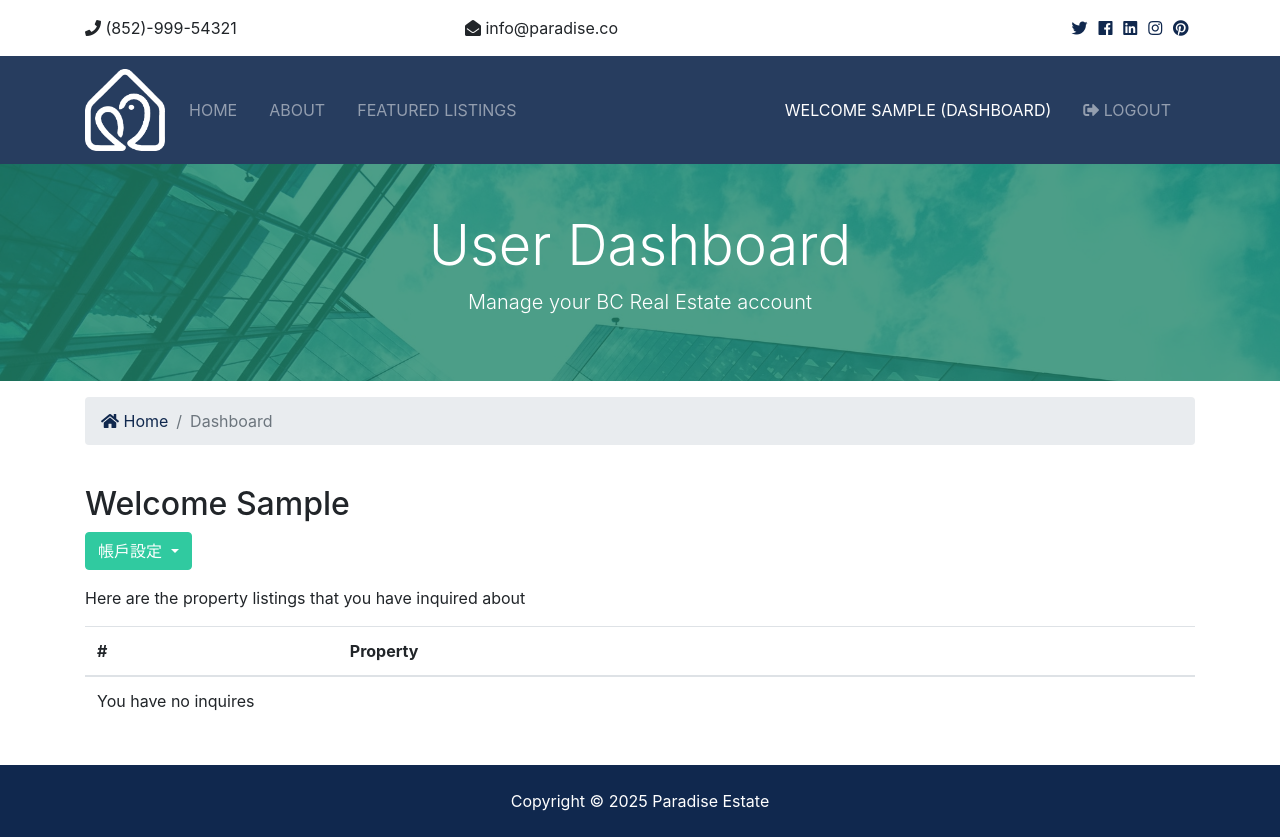
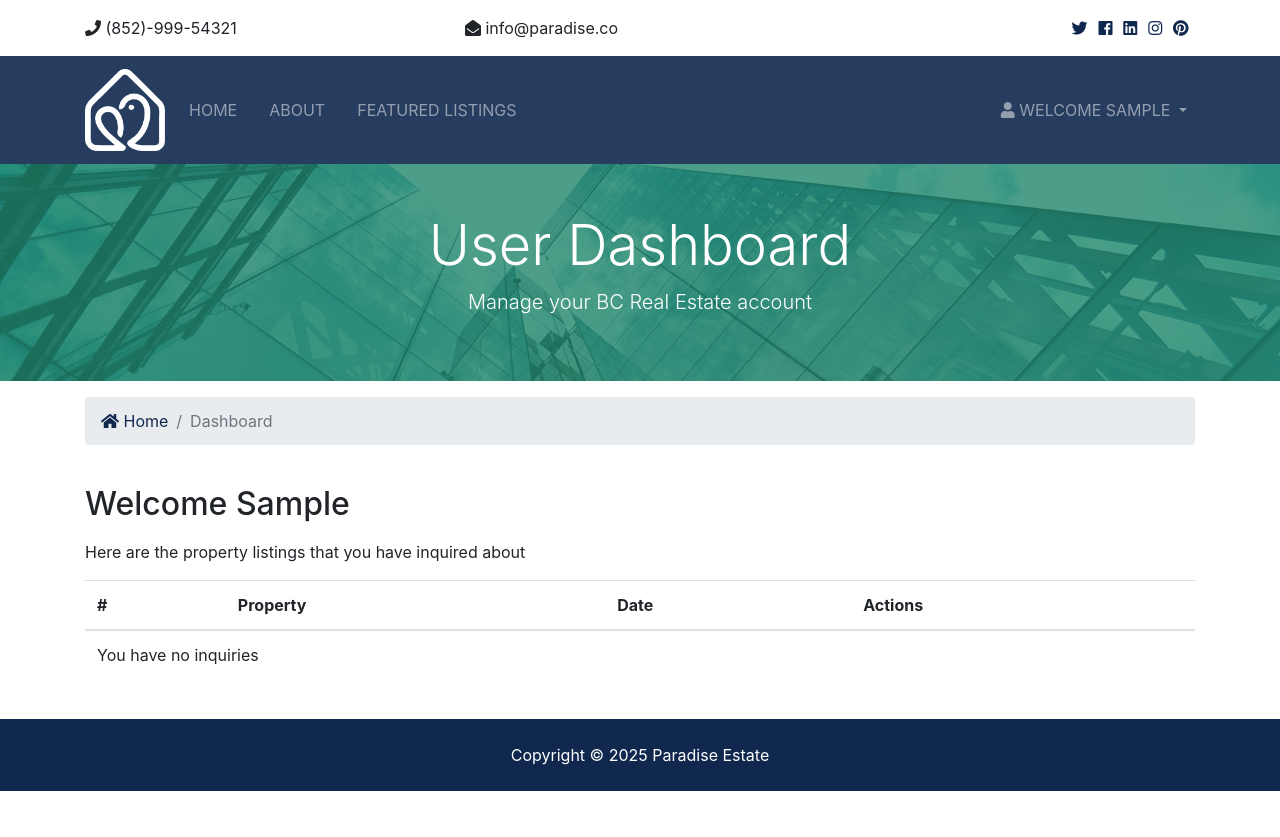
Before and after one commit to KdKenny/ERB6, a Django app: page /accounts/dashboard/ in a window 1280 px wide. After the commit the page ends 791 px from the top, so only its background shows below. Run offline with Django 5.2, Linux system fonts and the light colour scheme; the visitor is signed in with stand-in values (Sample User, id 1); data that the repository does not hold is empty; some libraries are stand-ins or nearby versions.

Commit message:
Step 15a : Dashboard user profile, message edit & delete functon

```diff
--- a/accounts/views.py
+++ b/accounts/views.py
@@ -6,7 +6,6 @@
 from .forms import UserUpdateForm, PasswordChangingForm
 from contacts.models import Contact
 
-# Create your views here.
 def register(request):
     if request.method == 'POST':
         first_name = request.POST['first_name']
--- a/contacts/urls.py
+++ b/contacts/urls.py
@@ -3,6 +3,7 @@
 
 app_name = 'contacts'
 urlpatterns = [
-    path('contact', views.contact, name='contact'),
-    path('<int:contact_id>', views.delete_contact, name='delete_contact'),
+    path('contact/', views.contact, name='contact'),
+    path('delete/<int:contact_id>/', views.delete_contact, name='delete_contact'),
+    path('edit/<int:contact_id>/', views.edit_contact, name='edit_contact'),
 ]
--- a/templates/accounts/dashboard.html
+++ b/templates/accounts/dashboard.html
@@ -1,6 +1,7 @@
 {% extends "base.html" %}
 {% block title %} | User: {{user.username}} {% endblock title %}
 {% block content %}
+{% include 'partials/_alert.html' %}
     <section id="showcase-inner" class="py-5 text-white">
       <div class="container">
         <div class="row text-center">
@@ -31,22 +32,14 @@
         <div class="row">
           <div class="col-md-12">
             <h2>Welcome {{ user.first_name | default:user.username }}</h2>
-            <div class="dropdown" style="display:inline-block;">
-              <button class="btn btn-secondary dropdown-toggle" type="button" id="accountSettingsDropdown" data-toggle="dropdown" aria-haspopup="true" aria-expanded="false">
-                帳戶設定
-              </button>
-              <div class="dropdown-menu" aria-labelledby="accountSettingsDropdown">
-                <a class="dropdown-item" href="{% url 'accounts:update_profile' %}">更新個人資料</a>
-                <a class="dropdown-item" href="{% url 'accounts:change_password' %}">更改密碼</a>
-              </div>
-            </div>
             <p class="mt-3">Here are the property listings that you have inquired about</p>
             <table class="table">
               <thead>
                 <tr>
                   <th scope="col">#</th>
                   <th scope="col">Property</th>
-                  <th></th>
+                  <th scope="col">Date</th>
+                  <th scope="col">Actions</th>
                 </tr>
               </thead>
               <tbody>
@@ -54,20 +47,36 @@
                 <tr>
                   <td>{{contact.listing_id}}</td>
                   <td>{{contact.listing}}</td>
-                  <td>{{contact.contact_date}}</td>
+                  <td>{{contact.contact_date|date:"M d, Y"}}</td>
                   <td>
-                    <a class="btn btn-info"
-                    href="{% url 'listings:listing' contact.listing_id %}"
-                    >View Listing</a>
+                    {% if contact.message_updated_date %}
+                      <small class="text-muted">
+                        <i class="fas fa-edit"></i> Updated: {{contact.message_updated_date|date:"M d, Y"}}
+                      </small>
+                    {% endif %}
+                  </td>
+                  <td>
+                    <!-- View Listing -->
+                    <a class="btn btn-sm btn-info" href="{% url 'listings:listing' contact.listing_id %}">
+                      View Listing
+                    </a>
+                    <!-- Edit -->
+                    <a class="btn btn-sm btn-warning" href="{% url 'contacts:edit_contact' contact.id %}">
+                      Edit
+                     </a>
+
+                    <!-- Delete -->
                     <form action="{% url 'contacts:delete_contact' contact.id %}" method="post" style="display:inline;">
                       {% csrf_token %}
-                      <button type="submit" class="btn btn-danger" onclick="return confirm('確定要刪除這筆詢問嗎？');">Delete</button>
+                      <button type="submit" class="btn btn-sm btn-danger" onclick="return confirm('Are you Sure?? [DELETE THIS ITEM]');">
+                        Delete
+                      </button>
                     </form>
                   </td>
                 </tr>
                 {% empty %}
                 <tr>
-                  <td colspan="3">You have no inquires</td>
+                  <td colspan="4">You have no inquiries</td>
                 </tr>
                 {% endfor %}
               </tbody>
--- a/templates/partials/_navbar.html
+++ b/templates/partials/_navbar.html
@@ -9,55 +9,64 @@
       class="navbar-toggler"
       type="button"
       data-toggle="collapse"
-      data-target="#navbarNavAltMarkup"
-    >
+      data-target="#navbarNavAltMarkup">
       <span class="navbar-toggler-icon"></span>
     </button>
     <div class="collapse navbar-collapse" id="navbarNavAltMarkup">
       <ul class="navbar-nav">
         <li {% if request.path == '/' %} class="nav-item active mr-3" {% else %}
-        class="nav-item mr-3" {% endif %} >
+        class="nav-item mr-3" {% endif %}>
           <a class="nav-link" href={% url "pages:index" %}>Home</a>
         </li>
         <li {% if 'about' in request.path %} class="nav-item active mr-3" {% else %}
-        class="nav-item mr-3" {% endif %} >
+        class="nav-item mr-3" {% endif %}>
           <a class="nav-link" href={% url "pages:about" %}>About</a>
         </li>
         <li {% if 'listings' in request.path %} class="nav-item active mr-3" {% else %}
-        class="nav-item mr-3" {% endif %} >
+        class="nav-item mr-3" {% endif %}>
           <a class="nav-link" href={% url "listings:listings" %}>Featured Listings</a>
         </li>
       </ul>
 
       <ul class="navbar-nav ml-auto">
         {% if user.is_authenticated %}
-        <li {% if 'dashboard' in request.path %} class="nav-item active mr-3" {% else %}
-        class="nav-item mr-3" {% endif %} >
-          <a class="nav-link" href={% url "accounts:dashboard" %}>Welcome {{user.username}} (Dashboard)
+        <!-- User Profile Dropdown -->
+        <li class="nav-item dropdown">
+          <a class="nav-link dropdown-toggle" href="#" id="userDropdown" role="button" data-toggle="dropdown" aria-haspopup="true" aria-expanded="false">
+            <i class="fas fa-user"></i> Welcome {{ user.first_name|default:user.username }}
+          </a>
+          <div class="dropdown-menu dropdown-menu-right" aria-labelledby="userDropdown">
+            <a class="dropdown-item" href="{% url 'accounts:dashboard' %}">
+              <i class="fas fa-tachometer-alt"></i> Dashboard
+            </a>
+            <div class="dropdown-divider"></div>
+            <a class="dropdown-item" href="{% url 'accounts:update_profile' %}">
+              <i class="fas fa-user-edit"></i> Edit Profile
+            </a>
+            <a class="dropdown-item" href="{% url 'accounts:change_password' %}">
+              <i class="fas fa-key"></i> Change Password
+            </a>
+            <div class="dropdown-divider"></div>
+            <a class="dropdown-item" href="javascript:{document.getElementById('logout').submit()}">
+              <i class="fas fa-sign-out-alt"></i> Logout
+            </a>
+          </div>
+          <!-- Hidden logout form -->
+          <form action="{% url 'accounts:logout' %}" method="POST" id='logout' style="display: none;">
+            {% csrf_token %}
+          </form>
+        </li>
+        {% else %}
+        <!-- Login/Register Links -->
+        <li {% if 'register' in request.path %} class="nav-item active mr-3" {% else %} class="nav-item mr-3" {% endif %}>
+          <a class="nav-link" href="{% url 'accounts:register' %}">
+            <i class="fas fa-user-plus"></i> Register
           </a>
         </li>
-        <!-- logout -->
-        <li class="nav-item mr-3">
-          <a href="javascript:{document.getElementById('logout').submit()}" class="nav-link">
-            <i class="fas fa-sign-out-alt"></i> Logout</a>
-          <form action={% url "accounts:logout" %} method="POST" id='logout'>
-            {% csrf_token %}
-            <input type='hidden'>
-          </form>
-        </li>
-        <!-- end of logout-->
-        {% else %}
-        <li {% if 'register' in request.path %} class="nav-item mr-3" {% else %}
-        class="nav-item mr-3" {% endif %} >
-          <a class="nav-link" href={% url "accounts:register" %}>
-            <i class="fas fa-user-plus"></i> Register</a
-          >
-        </li>
-        <li {% if 'login' in request.path %} class="nav-item active mr-3" {% else %}
-        class="nav-item mr-3" {% endif %} >
-          <a class="nav-link" href={% url "accounts:login" %}>
-            <i class="fas fa-sign-in-alt"></i> Login</a
-          >
+        <li {% if 'login' in request.path %} class="nav-item active mr-3" {% else %} class="nav-item mr-3" {% endif %}>
+          <a class="nav-link" href="{% url 'accounts:login' %}">
+            <i class="fas fa-sign-in-alt"></i> Login
+          </a>
         </li>
         {% endif %}
       </ul>
```
Also changed, not shown: contacts/admin.py (+6 -2 lines), contacts/forms.py (added, +14 -0 lines), contacts/models.py (+22 -1 lines), contacts/views.py (+50 -19 lines), templates/contacts/edit_contact.html (added, +23 -0 lines), contacts/migrations/0002_contact_message_updated_date.py (added), 2 other files.
